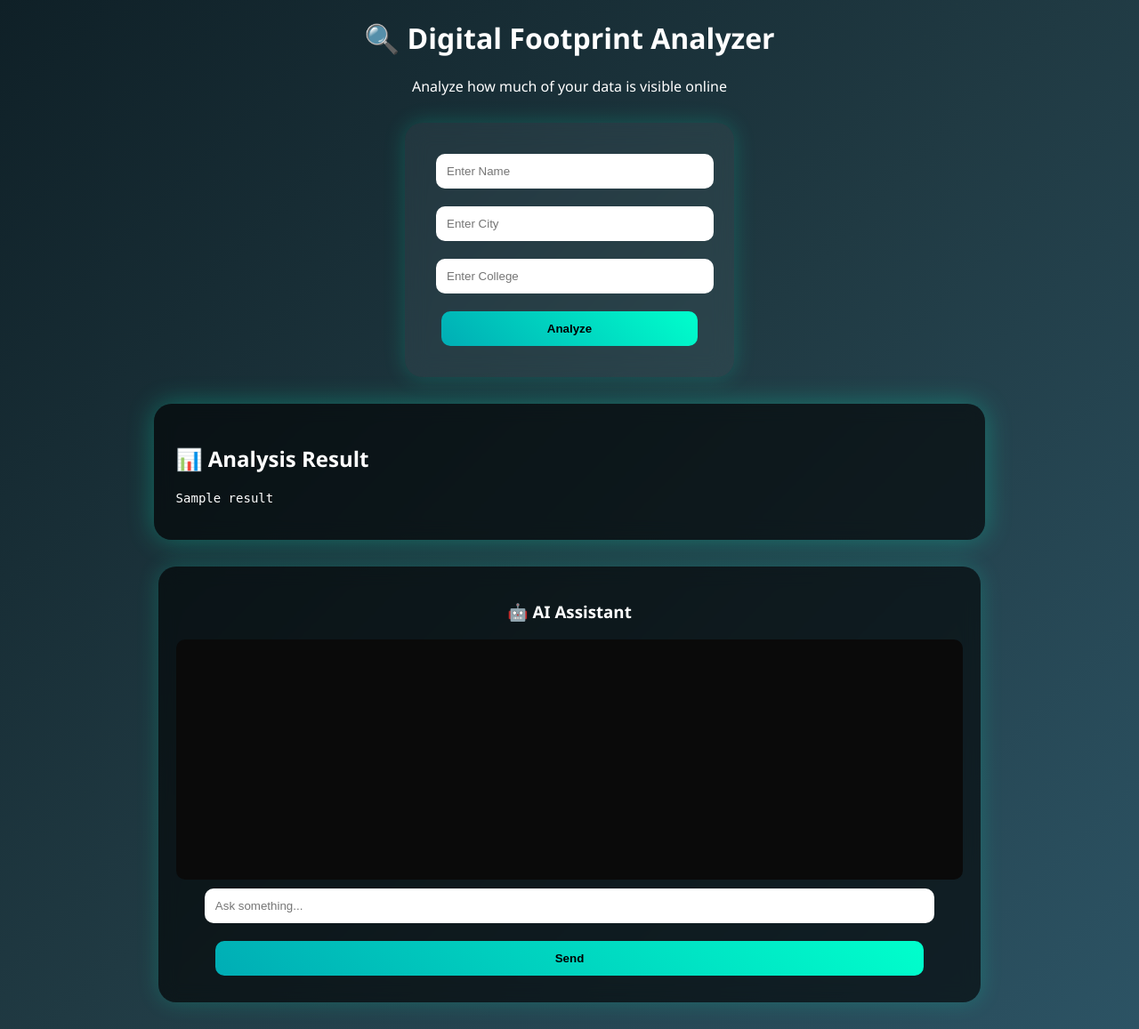
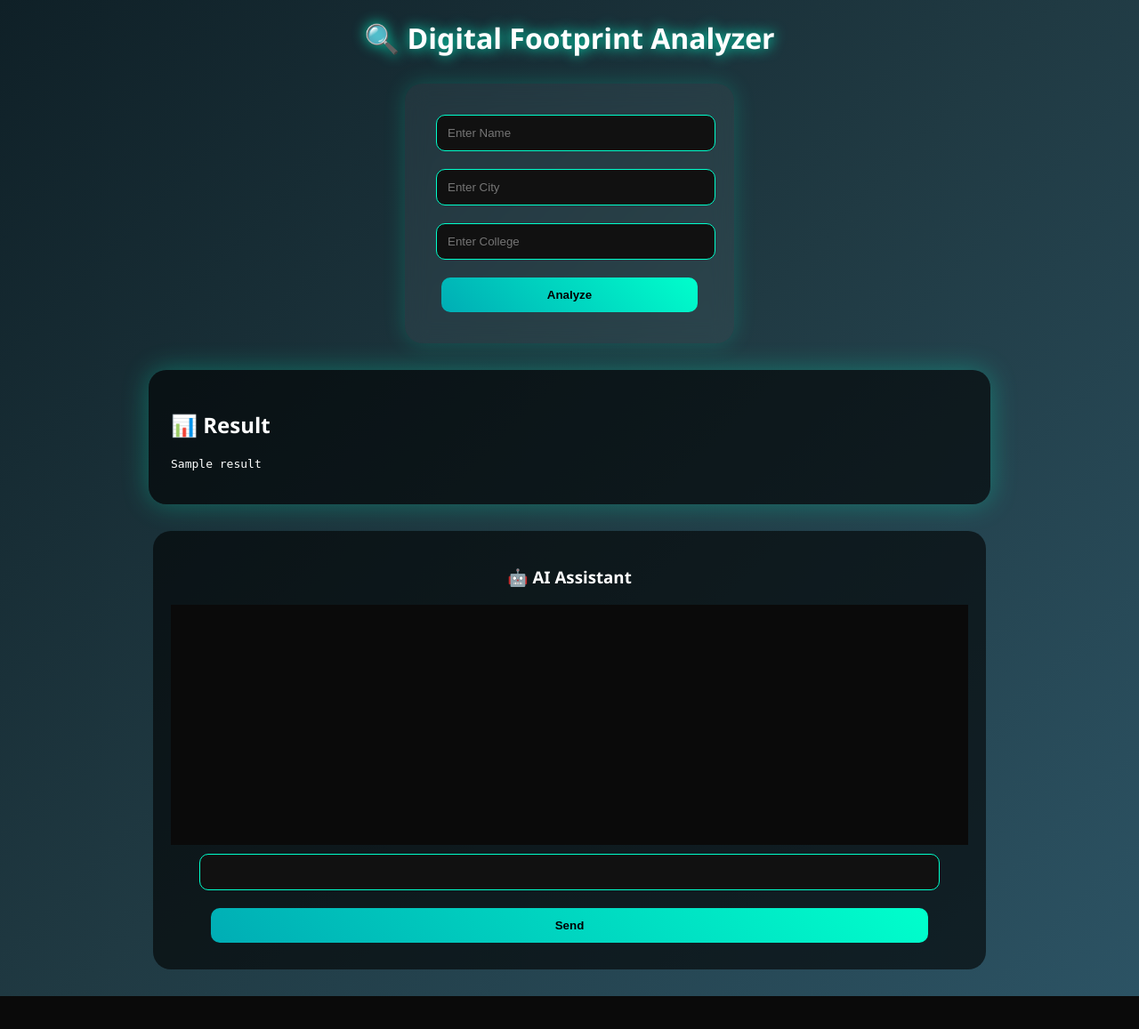
Before and after one commit to kavyagupta1029-eng/digital_footpint_analyzer, a Flask app: template templates/index.html in a window 1280 px wide. Shown: the whole page at 89% size. After the commit the page ends 1120 px from the top, so only its background shows below. Run offline with Flask 3, Linux system fonts and the light colour scheme; the template is opened without the code that fills it: most values are stand-ins (such as "Sample title", 1, 10 or a date in 2020).

Commit message:
UI upgrade

```diff
--- a/templates/index.html
+++ b/templates/index.html
@@ -9,9 +9,14 @@ body {
     background: linear-gradient(135deg,#0f2027,#203a43,#2c5364);
     color:white;
     text-align:center;
+    margin:0;
 }
 
-/* FORM */
+h1 {
+    font-size:32px;
+    text-shadow: 0 0 15px #00ffcc;
+}
+
 .container {
     background: rgba(255,255,255,0.05);
     backdrop-filter: blur(12px);
@@ -22,99 +27,108 @@ body {
     box-shadow: 0 0 25px rgba(0,255,200,0.2);
 }
 
-input, button {
+input {
     width:90%;
     padding:12px;
     margin:10px;
     border-radius:10px;
     border:none;
+    outline:none;
+    background:#111;
+    color:white;
+    border:1px solid #00ffcc;
+}
+
+input:focus {
+    box-shadow:0 0 10px #00ffcc;
 }
 
 button {
+    width:90%;
+    padding:12px;
+    margin:10px;
+    border-radius:10px;
+    border:none;
     background: linear-gradient(45deg,#00adb5,#00ffcc);
     font-weight:bold;
     cursor:pointer;
-    transition:0.3s;
 }
 
 button:hover {
     transform: scale(1.05);
 }
 
-/* RESULT CARD */
+#loader {
+    display:none;
+    margin-top:20px;
+}
+
+.spinner {
+    border: 5px solid rgba(255,255,255,0.1);
+    border-top: 5px solid #00ffcc;
+    border-radius: 50%;
+    width: 40px;
+    height: 40px;
+    animation: spin 1s linear infinite;
+    margin:auto;
+}
+
+@keyframes spin {
+    100% { transform: rotate(360deg); }
+}
+
 .card {
     background: rgba(0,0,0,0.6);
-    backdrop-filter: blur(10px);
     border-radius:20px;
     padding:25px;
     width:70%;
     margin:30px auto;
     text-align:left;
     box-shadow: 0 0 30px rgba(0,255,200,0.3);
-    animation: fadeIn 1s ease;
+    animation: fadeSlide 0.8s forwards;
 }
 
-@keyframes fadeIn {
-    from {opacity:0; transform:translateY(20px);}
-    to {opacity:1;}
+@keyframes fadeSlide {
+    from {opacity:0; transform:translateY(30px);}
+    to {opacity:1; transform:translateY(0);}
 }
 
 pre {
     white-space: pre-wrap;
-    font-size:14px;
 }
 
-/* CHATBOX */
 .chatbox {
     width:70%;
     margin:30px auto;
     background: rgba(0,0,0,0.6);
-    backdrop-filter: blur(10px);
     padding:20px;
     border-radius:20px;
-    box-shadow: 0 0 25px rgba(0,255,200,0.2);
 }
 
 .chat-area {
     height:250px;
     overflow-y:auto;
+    background:#0a0a0a;
     padding:10px;
-    border-radius:10px;
-    background:#0a0a0a;
 }
 
-/* CHAT BUBBLES */
-.user {
-    text-align:right;
-    margin:10px;
+.user { text-align:right; margin:10px; }
+.user span {
+    background:#00ffcc;
+    color:black;
+    padding:8px;
+    border-radius:10px;
 }
 
-.user span {
-    background:#00adb5;
-    padding:8px 12px;
-    border-radius:15px;
-    display:inline-block;
+.bot { text-align:left; margin:10px; }
+.bot span {
+    background:#222;
+    padding:8px;
+    border-radius:10px;
 }
 
-.bot {
-    text-align:left;
-    margin:10px;
-}
-
-.bot span {
-    background:#333;
-    padding:8px 12px;
-    border-radius:15px;
-    display:inline-block;
-}
-
-/* SCROLLBAR */
-.chat-area::-webkit-scrollbar {
-    width:6px;
-}
-.chat-area::-webkit-scrollbar-thumb {
-    background:#00ffcc;
-    border-radius:10px;
+@media(max-width:600px){
+    .container,.card,.chatbox{width:90%;}
 }
 </style>
 
@@ -142,7 +156,6 @@ function sendMessage(){
     chat.innerHTML+=`<div class="user"><span>${msg}</span></div>`;
 
     let res="Ask about privacy, risk or footprint.";
-
     let lower=msg.toLowerCase();
 
     if(lower.includes("privacy"))
@@ -151,8 +164,6 @@ function sendMessage(){
         res="Reduce exposure on social platforms.";
     else if(lower.includes("footprint"))
         res="Digital footprint is your online presence.";
-    else if(lower.includes("improve"))
-        res="Update settings, delete old data and avoid oversharing.";
 
     setTimeout(()=>{
         chat.innerHTML+=`<div class="bot"><span>${res}</span></div>`;
@@ -167,7 +178,6 @@ function sendMessage(){
 <body>
 
 <h1>🔍 Digital Footprint Analyzer</h1>
-<p>Analyze how much of your data is visible online</p>
 
 <div class="container">
 <form method="POST">
@@ -178,30 +188,39 @@ function sendMessage(){
 </form>
 </div>
 
+<div id="loader">
+    <div class="spinner"></div>
+    <p>Analyzing...</p>
+</div>
+
 {% if result %}
 <div class="card">
-<h2>📊 Analysis Result</h2>
+<h2>📊 Result</h2>
 
 <pre id="output" style="display:none;">{{ result }}</pre>
 <pre id="typed"></pre>
 
 <script>
 typeEffect(
-    document.getElementById("output").innerText,
-    document.getElementById("typed")
+document.getElementById("output").innerText,
+document.getElementById("typed")
 );
 </script>
 </div>
 
 <div class="chatbox">
 <h3>🤖 AI Assistant</h3>
-
 <div id="chat" class="chat-area"></div>
-
-<input id="userInput" placeholder="Ask something...">
+<input id="userInput">
 <button onclick="sendMessage()">Send</button>
 </div>
 {% endif %}
 
+<script>
+document.querySelector("form").addEventListener("submit", function(){
+document.getElementById("loader").style.display="block";
+});
+</script>
+
 </body>
 </html>
```
